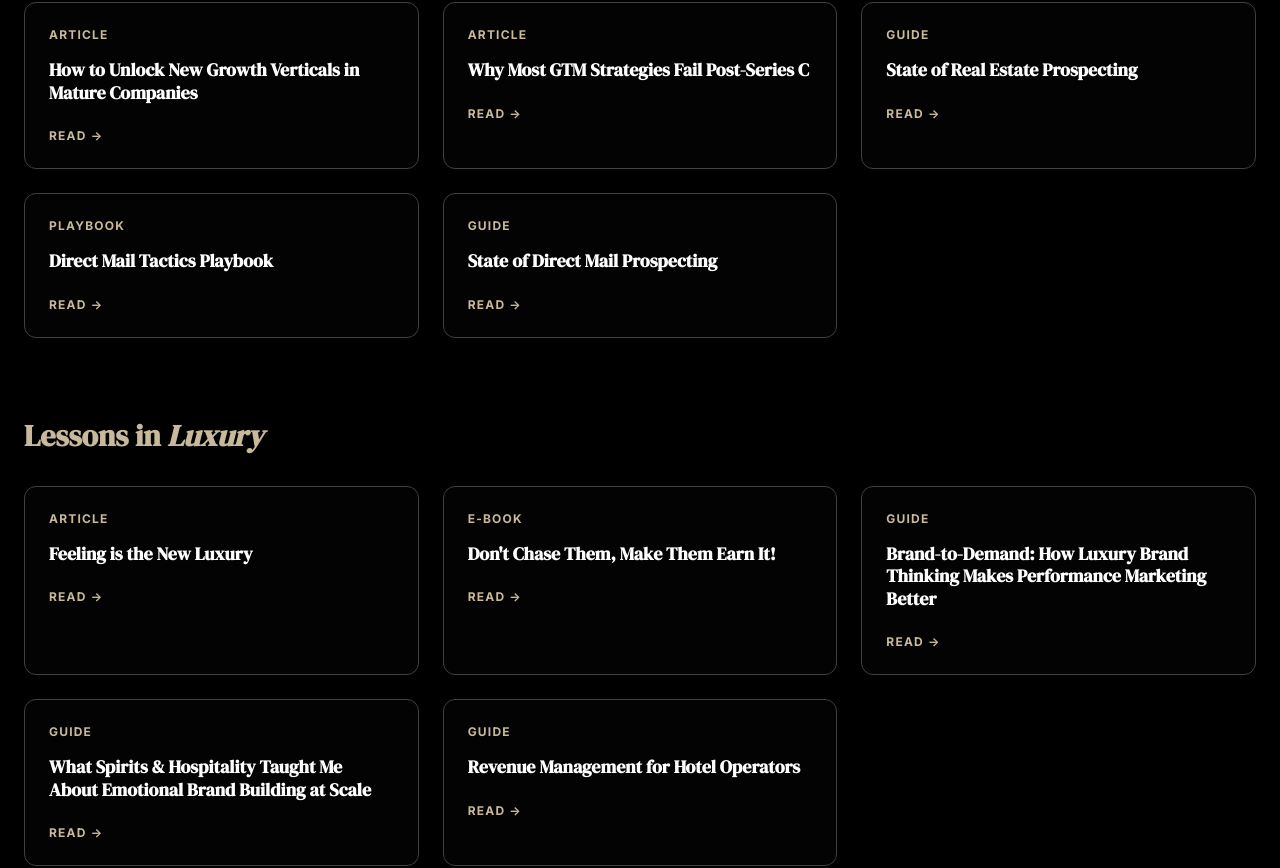
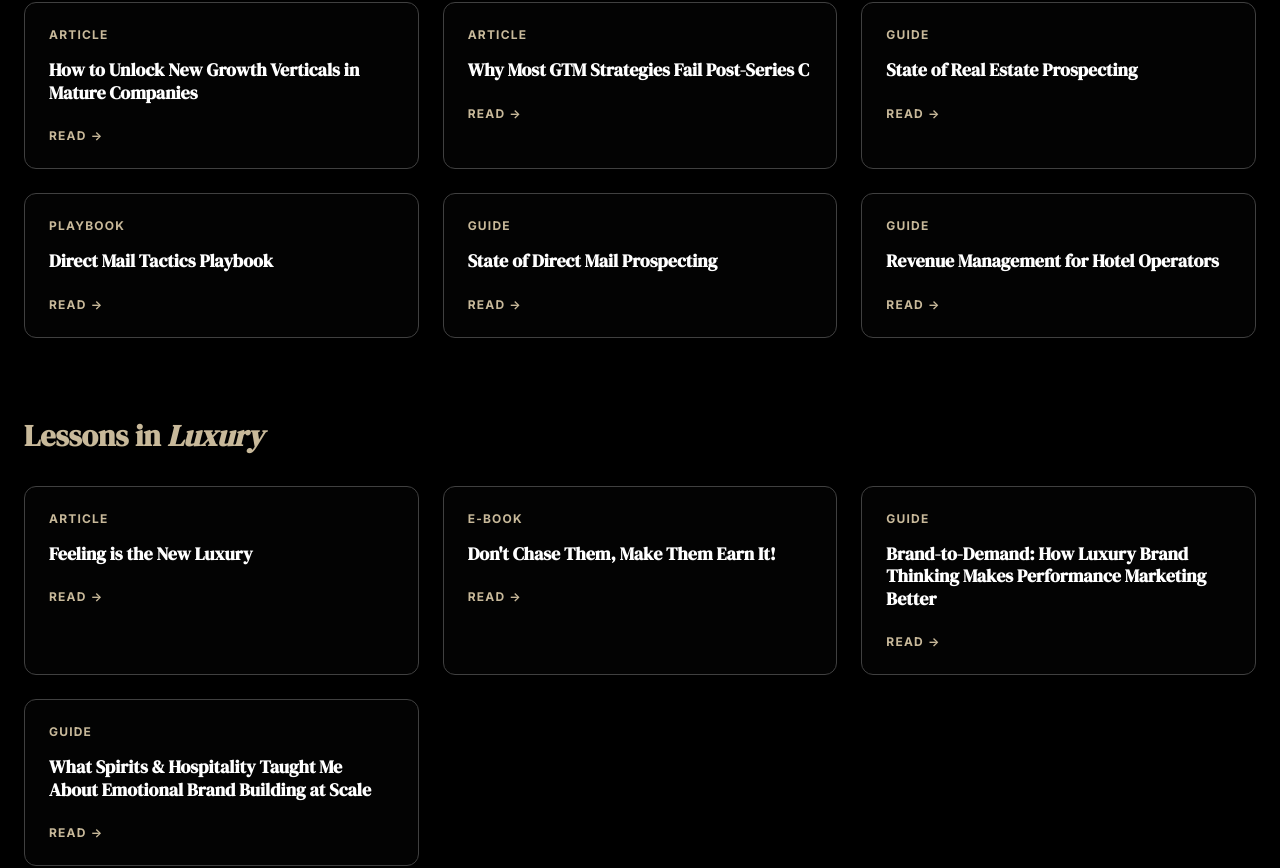
Before and after one commit to letsnavigatebmw/brandonmweaver, a React (Vite) app: page / in a window 1280 px wide. Shown: the part 9894-10762 px from the top of the page. Built offline with nearby package versions, Linux system fonts and the light colour scheme.

Commit message:
Move Revenue Management for Hotel Operators from Lessons in Luxury to Sales Strategy

```diff
--- a/src/components/ThoughtLeadership.jsx
+++ b/src/components/ThoughtLeadership.jsx
@@ -25,6 +25,11 @@ export default function ThoughtLeadership() {
       type: 'Guide',
       link: 'https://drive.google.com/file/d/16txU_pi9ye4EMDwKhkJTrTksAeaBSkGZ/view?usp=drive_link',
     },
+    {
+      title: 'Revenue Management for Hotel Operators',
+      type: 'Guide',
+      link: 'https://drive.google.com/file/d/1_RULaBkpiAy9TaxeFc_kM8z1ULpxUcyR/view?usp=drive_link',
+    },
   ]
 
   const lessonsInLuxury = [
@@ -47,11 +52,6 @@ export default function ThoughtLeadership() {
       title: 'What Spirits & Hospitality Taught Me About Emotional Brand Building at Scale',
       type: 'Guide',
       link: 'https://drive.google.com/file/d/1YfnbifrFnvxLNGymwz_0AYF-VUF65cME/view?usp=drive_link',
-    },
-    {
-      title: 'Revenue Management for Hotel Operators',
-      type: 'Guide',
-      link: 'https://drive.google.com/file/d/1_RULaBkpiAy9TaxeFc_kM8z1ULpxUcyR/view?usp=drive_link',
     },
   ]
 
```
